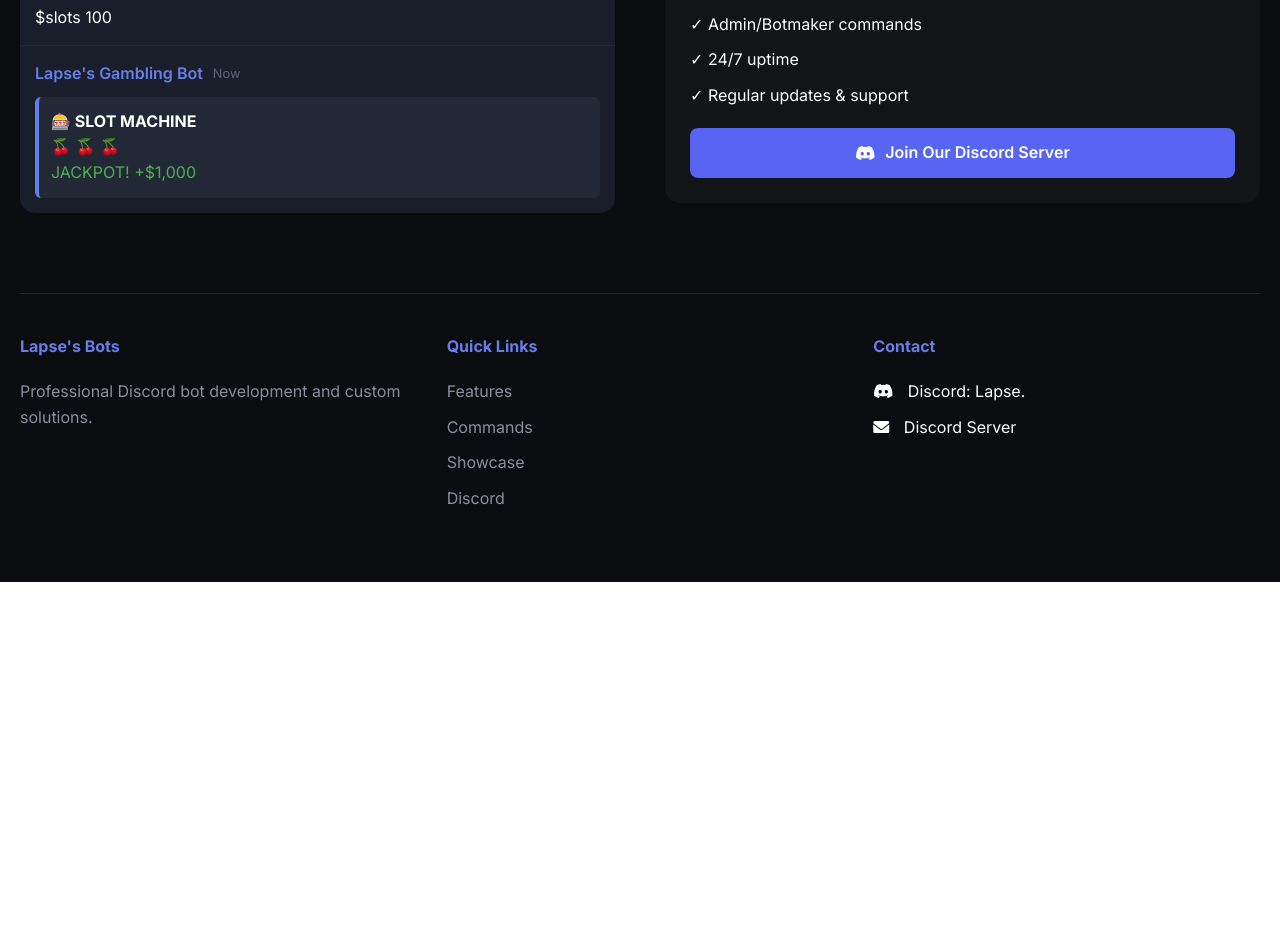
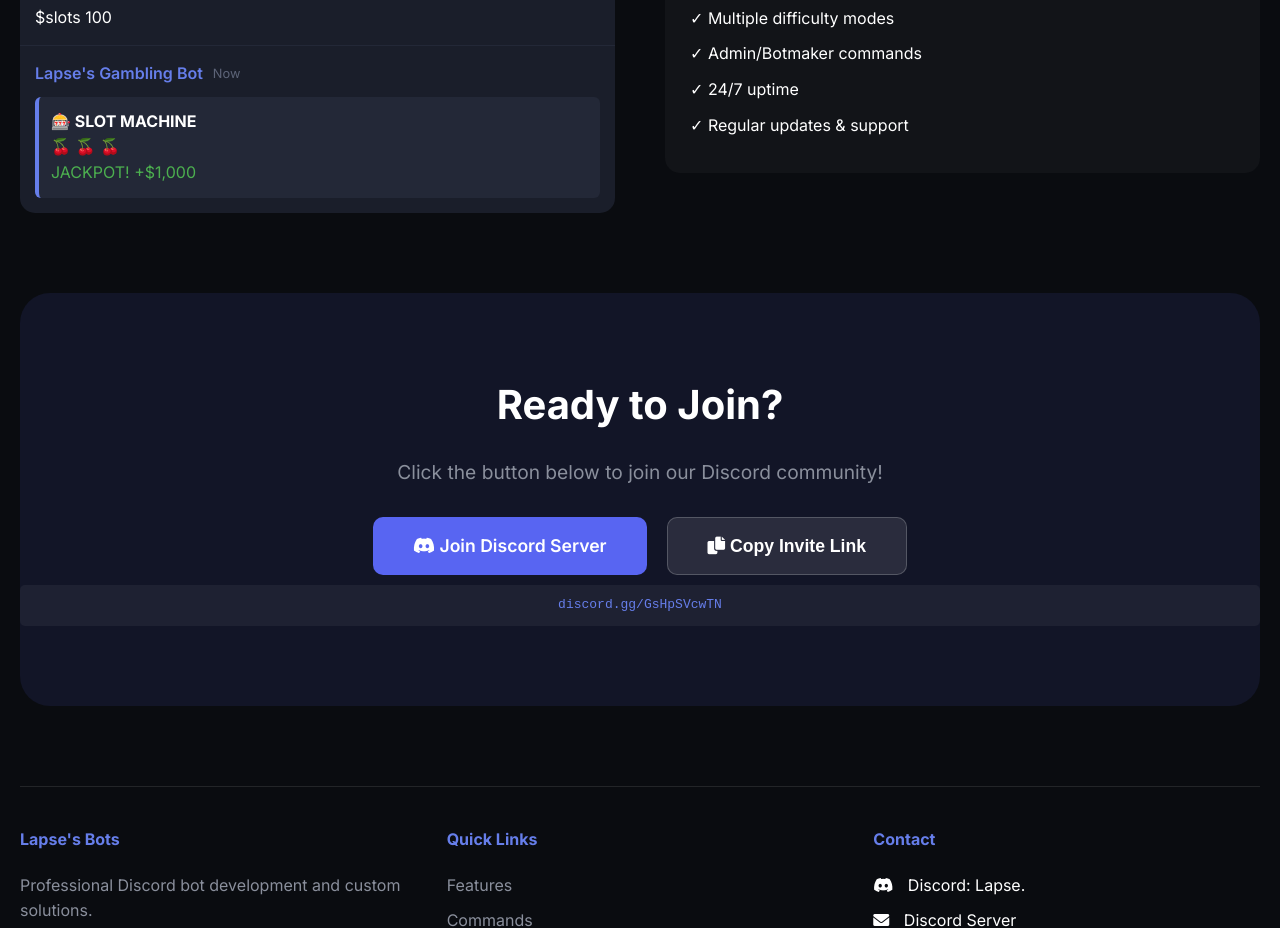
Before and after one commit to catfishers685-stack/lapsebots.github.io, a plain HTML site: page index.html in a window 1280 px wide. Shown: the part 2670-3598 px from the top of the page. Before the commit the page ends 3252 px from the top, so only its background shows below. Drawn offline with Linux system fonts and the light colour scheme.

Commit message:
Update index.html

```diff
--- a/index.html
+++ b/index.html
@@ -431,6 +431,65 @@
             margin-top: 10px;
         }
 
+        /* Join Section */
+        .join-section {
+            text-align: center;
+            padding: 80px 0;
+            background: rgba(88, 101, 242, 0.1);
+            border-radius: 30px;
+            margin-bottom: 40px;
+        }
+
+        .join-section h2 {
+            font-size: 2.5rem;
+            margin-bottom: 20px;
+        }
+
+        .join-section p {
+            color: #8a8f9c;
+            margin-bottom: 30px;
+            font-size: 1.2rem;
+        }
+
+        .join-buttons {
+            display: flex;
+            gap: 20px;
+            justify-content: center;
+            flex-wrap: wrap;
+        }
+
+        .join-button {
+            padding: 15px 40px;
+            border-radius: 10px;
+            text-decoration: none;
+            font-weight: 600;
+            font-size: 1.1rem;
+            transition: all 0.3s;
+        }
+
+        .join-discord {
+            background: #5865F2;
+            color: white;
+        }
+
+        .join-discord:hover {
+            background: #4752C4;
+            transform: translateY(-2px);
+            box-shadow: 0 10px 20px rgba(88, 101, 242, 0.3);
+        }
+
+        .join-copy {
+            background: rgba(255,255,255,0.1);
+            color: white;
+            border: 1px solid rgba(255,255,255,0.2);
+            cursor: pointer;
+        }
+
+        .join-copy:hover {
+            background: rgba(255,255,255,0.15);
+            transform: translateY(-2px);
+        }
+
         /* Footer */
         .footer {
             border-top: 1px solid rgba(255,255,255,0.1);
@@ -462,6 +521,15 @@
 
         .footer-links a:hover {
             color: #667eea;
+        }
+
+        .invite-link {
+            background: rgba(255,255,255,0.05);
+            padding: 10px;
+            border-radius: 5px;
+            font-family: monospace;
+            color: #667eea;
+            margin-top: 10px;
         }
 
         /* Responsive */
@@ -760,7 +828,7 @@
                         <div class="embed-preview">
                             <strong>🎰 SLOT MACHINE</strong><br>
                             🍒 🍒 🍒<br>
-                            <span style="color: #4caf50;">JACKPOT! +$1,000</span>
+                            <span style="color: #4caf4f;">JACKPOT! +$1,000</span>
                         </div>
                     </div>
                 </div>
@@ -780,12 +848,28 @@
                         <li style="margin-bottom: 10px;">✓ 24/7 uptime</li>
                         <li style="margin-bottom: 10px;">✓ Regular updates & support</li>
                     </ul>
+                </div>
+            </div>
+        </section>
 
-                    <a href="https://discord.gg/GsHpSVcwTN" class="discord-btn" style="margin-top: 20px; width: 100%; justify-content: center;" target="_blank">
-                        <i class="fab fa-discord"></i>
-                        Join Our Discord Server
-                    </a>
-                </div>
+        <!-- Join Section -->
+        <section class="join-section">
+            <h2>Ready to Join?</h2>
+            <p>Click the button below to join our Discord community!</p>
+
+            <div class="join-buttons">
+                <a href="https://discord.gg/GsHpSVcwTN" class="join-button join-discord" target="_blank">
+                    <i class="fab fa-discord"></i>
+                    Join Discord Server
+                </a>
+                <button class="join-button join-copy" onclick="copyInvite()">
+                    <i class="fas fa-copy"></i>
+                    Copy Invite Link
+                </button>
+            </div>
+
+            <div class="invite-link" id="inviteLink">
+                discord.gg/GsHpSVcwTN
             </div>
         </section>
 
@@ -816,11 +900,11 @@
         </footer>
     </div>
 
-    <!-- Auto-redirect to Discord after 10 seconds (optional) -->
     <script>
-        setTimeout(() => {
-            window.location.href = "https://discord.gg/GsHpSVcwTN";
-        }, 10000);
+        function copyInvite() {
+            navigator.clipboard.writeText('https://discord.gg/GsHpSVcwTN');
+            alert('Invite link copied to clipboard!');
+        }
     </script>
 </body>
 </html>
```
